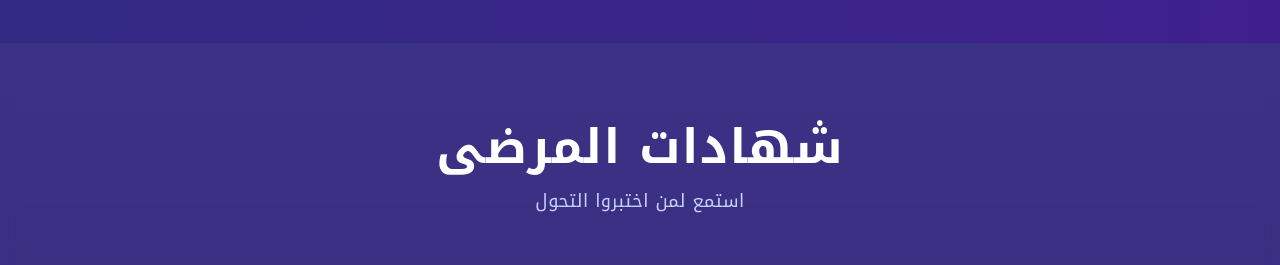
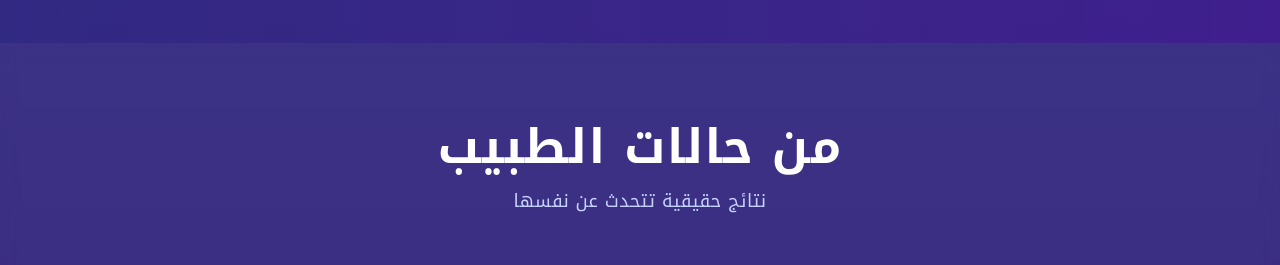
Before and after one commit to mounirclicksalesmedia/drsamerkhador, a Next.js app: page / in a window 1280 px wide. Shown: the part 2740-3005 px from the top of the page. Built offline with nearby package versions, Linux system fonts and the light colour scheme.

Commit message:
✏️ Rename testimonials section to 'من حالات الطبيب'
Changed section title from 'شهادات المرضى' to 'من حالات الطبيب'
Updated subtitle to 'نتائج حقيقية تتحدث عن نفسها'

```diff
--- a/app/page.tsx
+++ b/app/page.tsx
@@ -533,11 +533,11 @@ export default function DentalClinicLanding() {
         </div>
       </section>
 
-      {/* Testimonials with Before/After */}
+      {/* Before/After Cases */}
       <section id="testimonials" className="py-20 px-4 sm:px-6 lg:px-8 bg-white/5 backdrop-blur-sm">
         <div className="text-center mb-16 space-y-4">
-          <h2 className="text-4xl md:text-5xl font-bold text-white luxury-text">شهادات المرضى</h2>
-          <p className="text-lg text-indigo-200 luxury-text">استمع لمن اختبروا التحول</p>
+          <h2 className="text-4xl md:text-5xl font-bold text-white luxury-text">من حالات الطبيب</h2>
+          <p className="text-lg text-indigo-200 luxury-text">نتائج حقيقية تتحدث عن نفسها</p>
         </div>
 
         <div className="max-w-6xl mx-auto">
```
